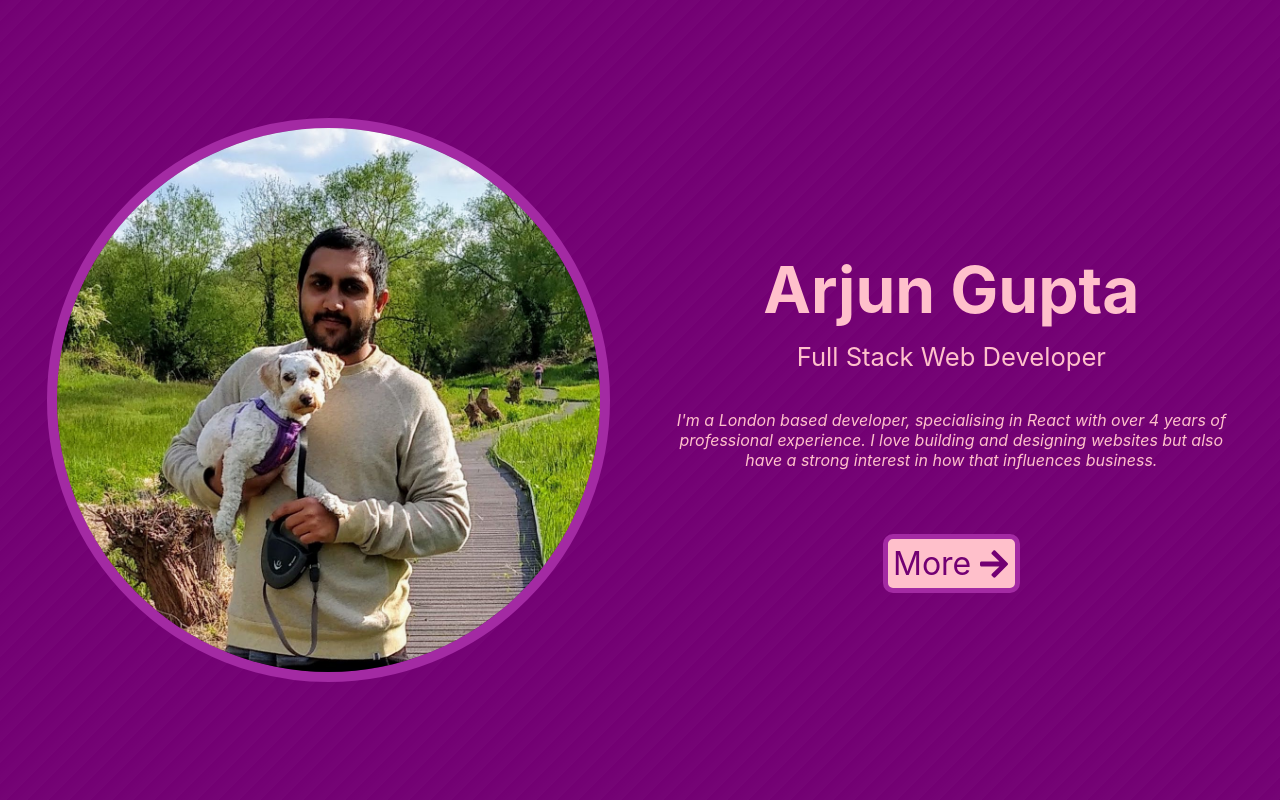
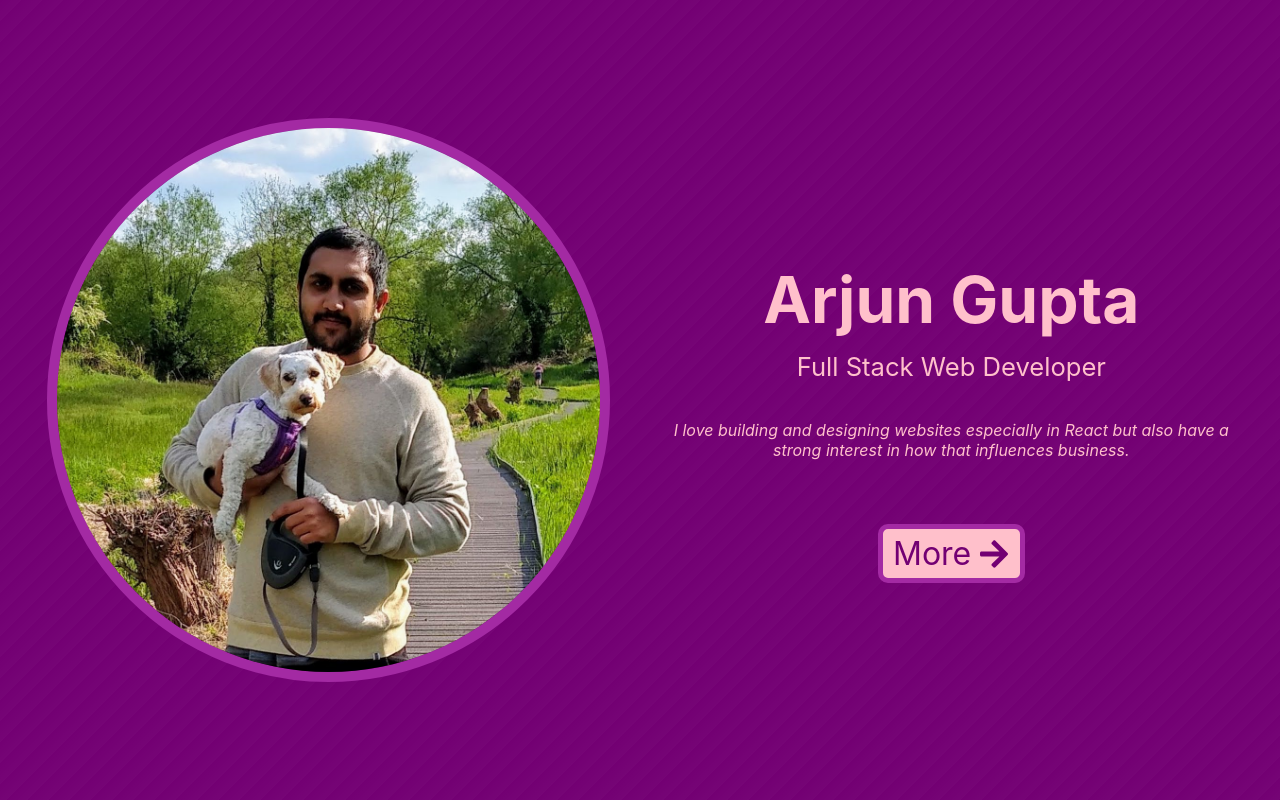
Before and after one commit to TAQ2/taq2.github.io, a React (Create React App) app: page / in a window 1280 px wide. Shown: the top 800 px of the page. Built offline with nearby package versions, Linux system fonts and the light colour scheme.

Commit message:
more design

```diff
--- a/src/ContactTile.js
+++ b/src/ContactTile.js
@@ -7,25 +7,22 @@ import ContentContainer from "./components/ContentContainer";
 
 export default function ContactTile({ contactRef }) {
   return (
-    <ContentContainer
+    <div
       style={{
-        margin: "4em auto 1em auto",
-        textAlign: "center"
+        backgroundColor: colours.primary,
+        paddingTop: "1.5em"
       }}
-      ref={contactRef}
     >
+      <ContentContainer style={{ textAlign: "center" }} ref={contactRef}>
         <div style={{ fontSize: "3em", marginBottom: "0.5em" }}>
           <a href="mailto:arjungupta2110@gmail.com">
             <AiOutlineMail fill="black" />
           </a>
-
           <a
             href="https://www.github.com/taq2"
             target="_blank"
             rel="noopener noreferrer"
-          style={{
-            margin: "0 1em"
-          }}
+            style={{ margin: "0 1em" }}
           >
             <AiFillGithub fill="black" />
           </a>
@@ -38,9 +35,10 @@ export default function ContactTile({ contactRef }) {
           </a>
         </div>
         <div style={{ fontSize: "1em" }}>
-        Created By <span style={{ color: colours.secondary }}>Arjun</span>
+          Created By Arjun
           {" \u00A9" + new Date().getFullYear()}
         </div>
       </ContentContainer>
+    </div>
   );
 }
--- a/src/ExperienceTile.js
+++ b/src/ExperienceTile.js
@@ -17,7 +17,12 @@ export default function ExperienceTile({ experienceRef }) {
       >
         <Title>Experience</Title>
         {experienceData.map((experience, i) => (
-          <div key={i}>
+          <div
+            key={i}
+            style={{
+              marginBottom: "2em"
+            }}
+          >
             <div
               style={{
                 fontSize: "2em",
--- a/src/Gallery.js
+++ b/src/Gallery.js
@@ -49,6 +49,7 @@ function Piece({ img, name, githubLink, appLink }) {
             width: "30%",
             textAlign: "center",
             backgroundColor: colours.primary,
+            color: colours.secondary,
             borderRadius: 5,
             padding: 5,
             textDecoration: "none"
@@ -64,6 +65,7 @@ function Piece({ img, name, githubLink, appLink }) {
             width: "30%",
             textAlign: "center",
             backgroundColor: colours.primary,
+            color: colours.secondary,
             borderRadius: 5,
             padding: 5,
             textDecoration: "none"
--- a/src/Labs.js
+++ b/src/Labs.js
@@ -25,6 +25,7 @@ const Container = styled.div`
 const ImageContainer = styled.a`
   width: 350px;
   min-width: 300px;
+  max-width: 100%;
   margin-bottom: 2em;
   margin-right: 2em;
 
--- a/src/LandingTile.js
+++ b/src/LandingTile.js
@@ -77,7 +77,7 @@ const Quote = styled.i`
   text-align: center;
 
   @media (max-width: ${screenBreakpoints.small}px) {
-    margin-bottom: 2em;
+    display: none;
   }
 `;
 
@@ -137,10 +137,8 @@ export default function LandingTile({ onClick }) {
             Full Stack Web Developer
           </div>
           <Quote>
-            I'm a London based developer, specialising in React with over 4
-            years of professional experience. I love building and designing
-            websites but also have a strong interest in how that influences
-            business.
+            I love building and designing websites especially in React but also
+            have a strong interest in how that influences business.
           </Quote>
           <LinkContainer>
             <Link
--- a/src/SummaryTile.js
+++ b/src/SummaryTile.js
@@ -23,9 +23,12 @@ const Item = styled.div`
 const StyledTile = styled(Tile)`
   display: flex;
   align-items: center;
+  @media (max-width: ${screenBreakpoints.desktop}px) {
+    padding: 4em 1em;
+  }
+
   @media (max-width: ${screenBreakpoints.small}px) {
     height: unset;
-    padding: 2em 1em;
   }
 `;
 
--- a/src/components/Link.js
+++ b/src/components/Link.js
@@ -11,31 +11,26 @@ const StyledLink = styled(animated.div)`
   text-align: center;
   cursor: pointer;
   border-radius: 10px;
-  padding: 5px;
+  padding: 5px 10px;
 `;
 
-function Link({ children, onClick, to, style }) {
+function Link({ children, onClick, style }) {
   const [isHovered, setIsHovered] = useState(false);
 
   const animation = useSpring({
     transform: `scale(${isHovered ? 1.05 : 1})`
   });
 
-  const transition = () => {
-    window.scrollTo(0, 0);
-  };
-
   return (
     <StyledLink
       style={{ ...animation, ...style }}
       onMouseOver={() => setIsHovered(true)}
       onMouseOut={() => setIsHovered(false)}
-      onClick={onClick || transition}
+      onClick={onClick}
     >
       {children}
     </StyledLink>
   );
 }
 
-// use with router so that we don't need to restyle the a tag that comes with the rr Link component
 export default Link;
--- a/src/index.css
+++ b/src/index.css
@@ -10,3 +10,8 @@ body {
 * {
   box-sizing: border-box;
 }
+
+html {
+  scroll-behavior: smooth;
+  -webkit-overflow-scrolling: touch;
+}
```
Also changed, not shown: src/App.js (+0 -18 lines). Lines whose indentation alone changed are shown as unchanged.
